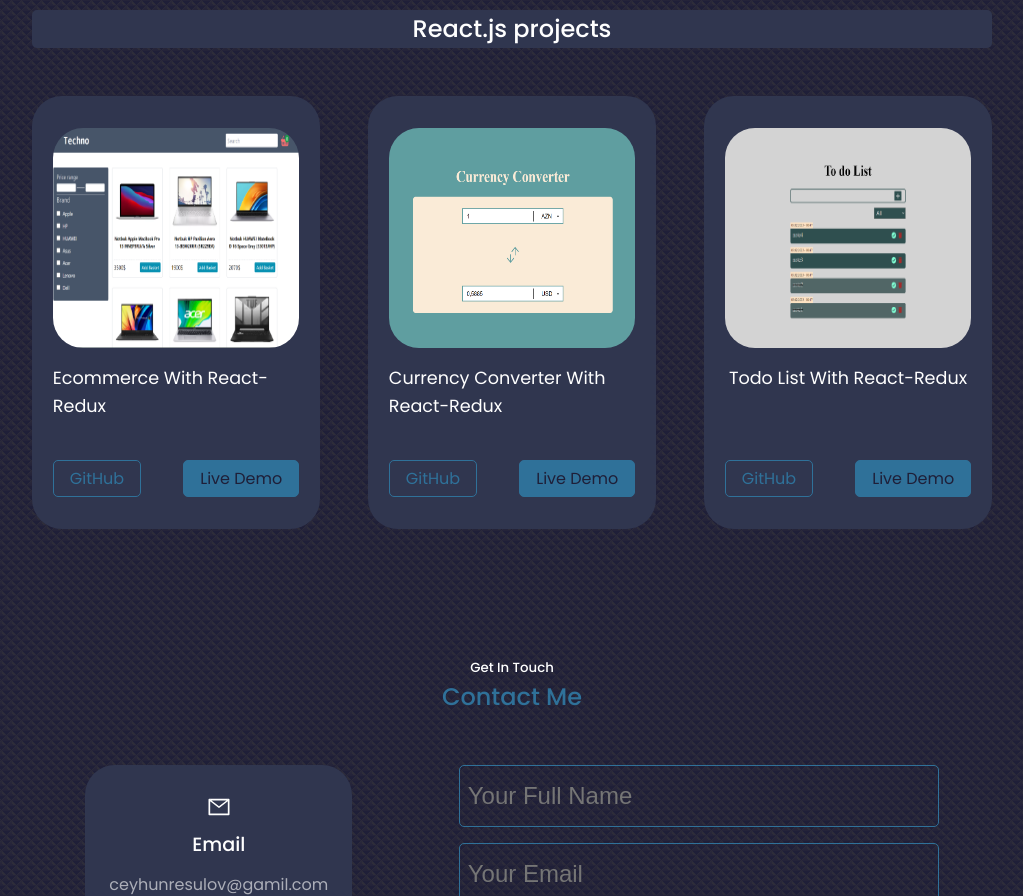
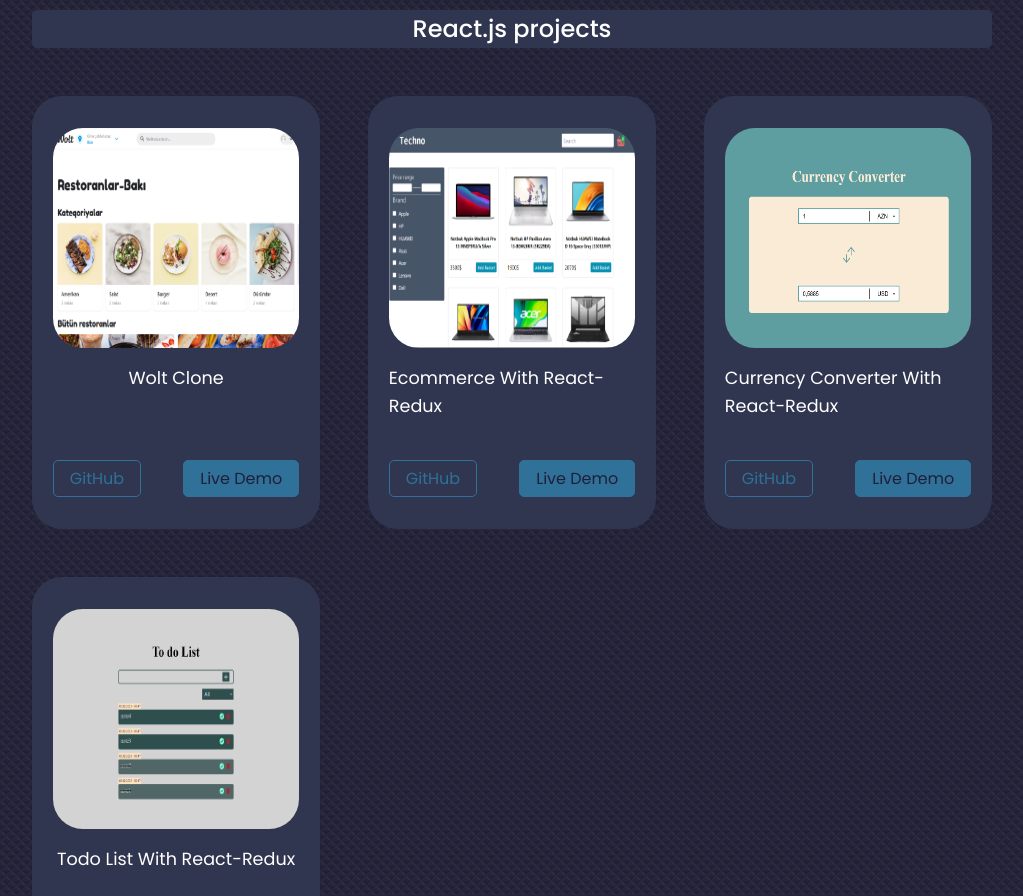
Before and after one commit to ceyhunresulov/Portfolio, a React (Create React App) app: page / in a window 1280 px wide. Shown: the part 4220-5116 px from the top of the page, without its empty margins (128-1151 px from the left). Built offline with nearby package versions, Linux system fonts and the light colour scheme; a web font is replaced by a local one.

Commit message:
add new project (wolt clone)

```diff
--- a/src/components/database/index.js
+++ b/src/components/database/index.js
@@ -79,6 +79,15 @@ const data = [
     github: "https://github.com/ceyhunresulov/search-bar-js",
     demo: "https://searchbar-js.netlify.app/",
   },
+  {
+    id:12,
+    title: 'Wolt Clone',
+    img: 'wolt.png',
+    type: 'react',
+    github:'https://github.com/ceyhunresulov/wolt',
+    demo: 'https://wolt-clone.netlify.app/'
+
+  }
 ].sort((a, b) => b.id - a.id);
 
 export default data;
```
Also changed, not shown: public/wolt.png (added).
